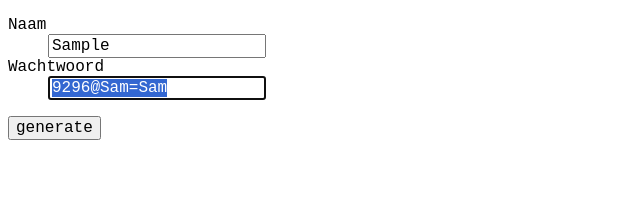
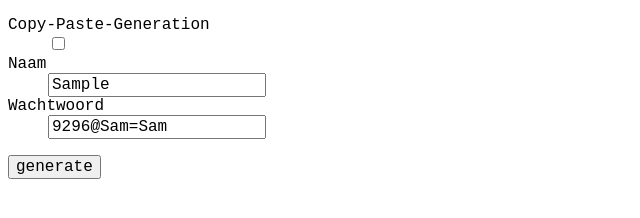
Before and after one commit to Soundousskaissy/Password-generator, a plain HTML site: page index.html in a window 1280 px wide. Both pictures are taken after typing "Sample", "Sample" into the empty fields and a click on the button "generate". Shown: the whole page, without its empty margins (0-640 px from the left). Drawn offline with Linux system fonts and the light colour scheme.

Commit message:
Better ux with optional "copy-paste-generation".

```diff
--- a/index.html
+++ b/index.html
@@ -10,6 +10,12 @@
   <body>
     <form action="">
       <dl>
+        <dt>
+          <label for="cpgen">Copy-Paste-Generation</label>
+        </dt>
+        <dd>
+          <input name="cpgen" id="cpgen" type="checkbox" value="Copy-Paste-Generation" />
+        </dd>
         <dt>
           <label for="flname">Naam</label>
         </dt>
--- a/script.js
+++ b/script.js
@@ -63,8 +63,11 @@ let generate = function () {
   // and store the result in the variable called password
   // Assign the value of the variable "password" to the value-attribute of the HTML-tag with ID "password"
   document.getElementById("password").value = password;
-  document.getElementById("password").focus();
-  document.getElementById("password").select();
+  if(document.getElementById("cpgen").checked)
+  {
+    document.getElementById("password").focus();
+    document.getElementById("password").select();
+  }
 };
 
 function getRandBetween(min, max) {
```
